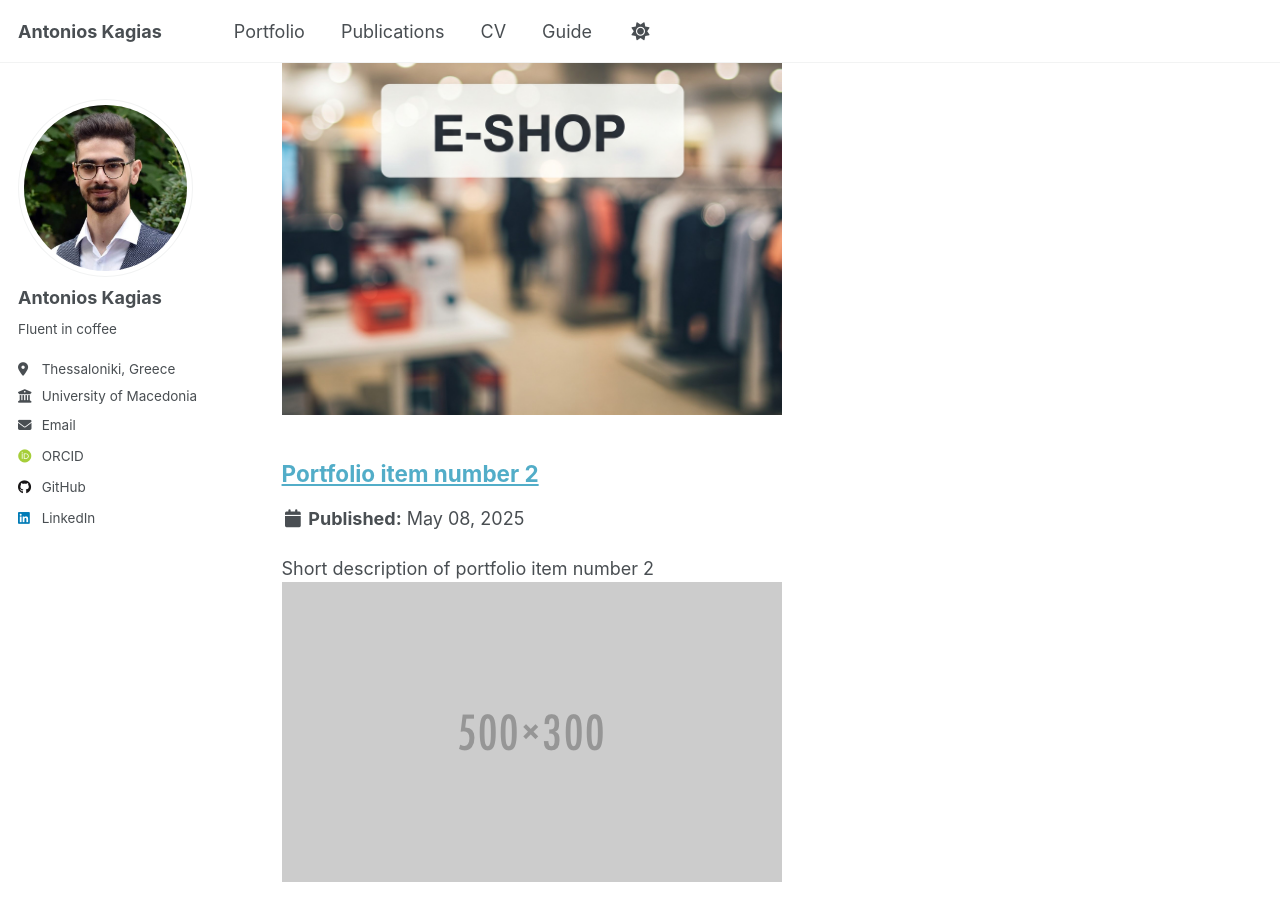
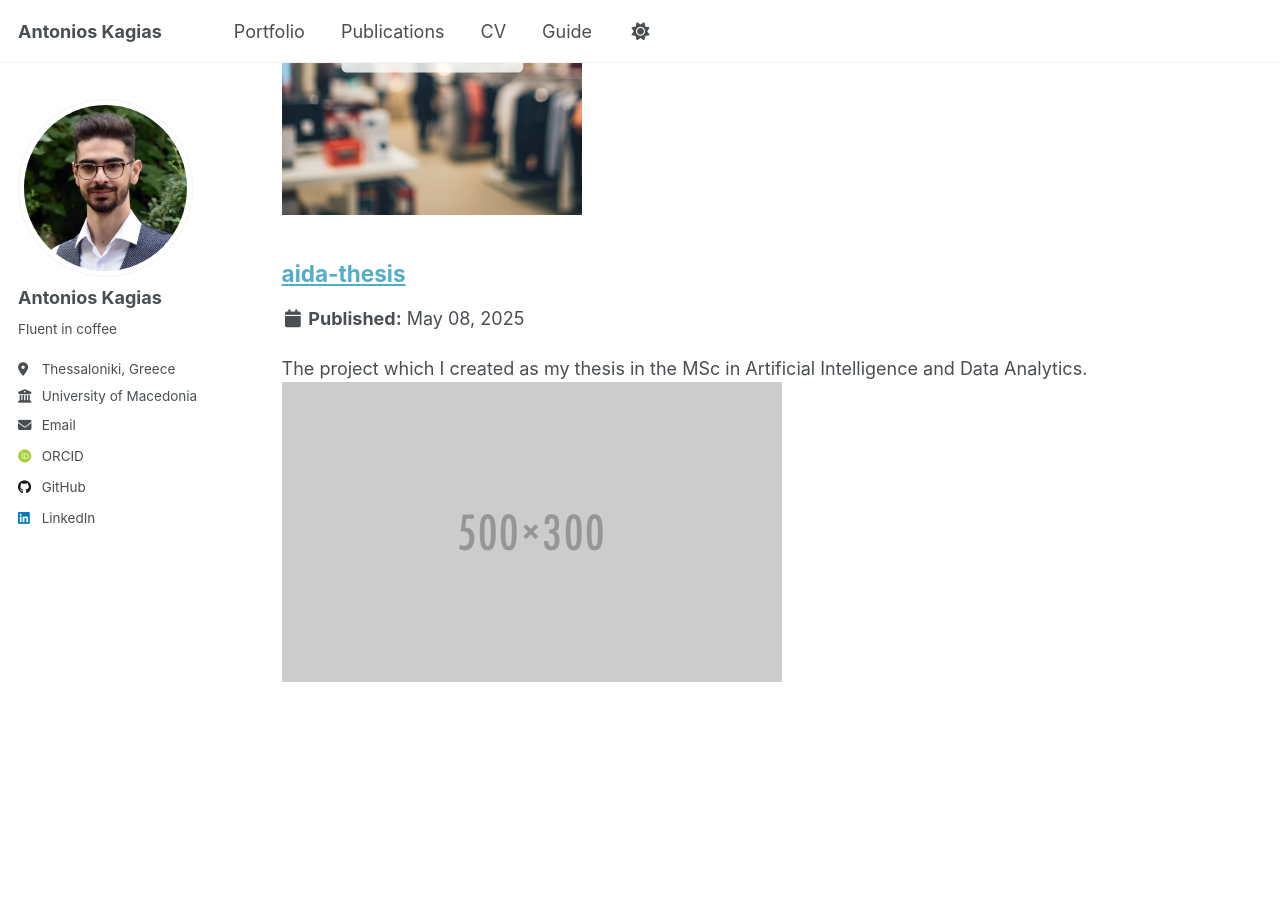
Before and after one commit to Antonios-Kagias/antonios-kagias.github.io, a Jekyll site: the page built from _pages/portfolio.html, in a window 1280 px wide and 900 px high, scrolled down 407 px. Built offline with Jekyll 4.4.1, drawn with Linux system fonts in a browser that asks for light colours; some web fonts are replaced.

Commit message:
Edit portfolio

```diff
--- a/_portfolio/portfolio-2.md
+++ b/_portfolio/portfolio-2.md
@@ -1,6 +1,6 @@
 ---
-title: "Portfolio item number 2"
-excerpt: "Short description of portfolio item number 2 <br/><img src='/images/500x300.png'>"
+title: "aida-thesis"
+excerpt: "The project which I created as my thesis in the MSc in Artificial Intelligence and Data Analytics.<br/><img src='/images/500x300.png'>"
 collection: portfolio
 ---
 
```
Also changed, not shown: _portfolio/portfolio-1.md (+1 -1 lines).
